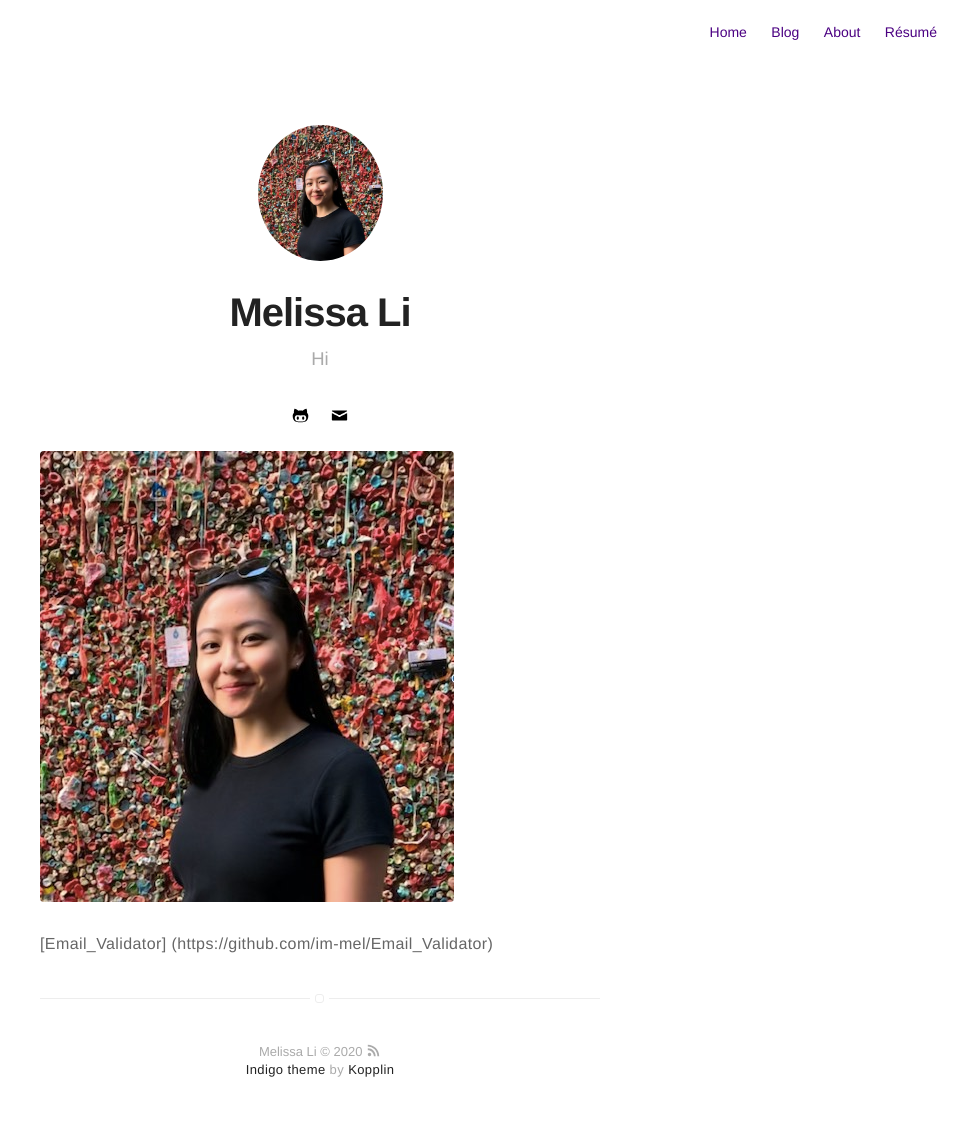
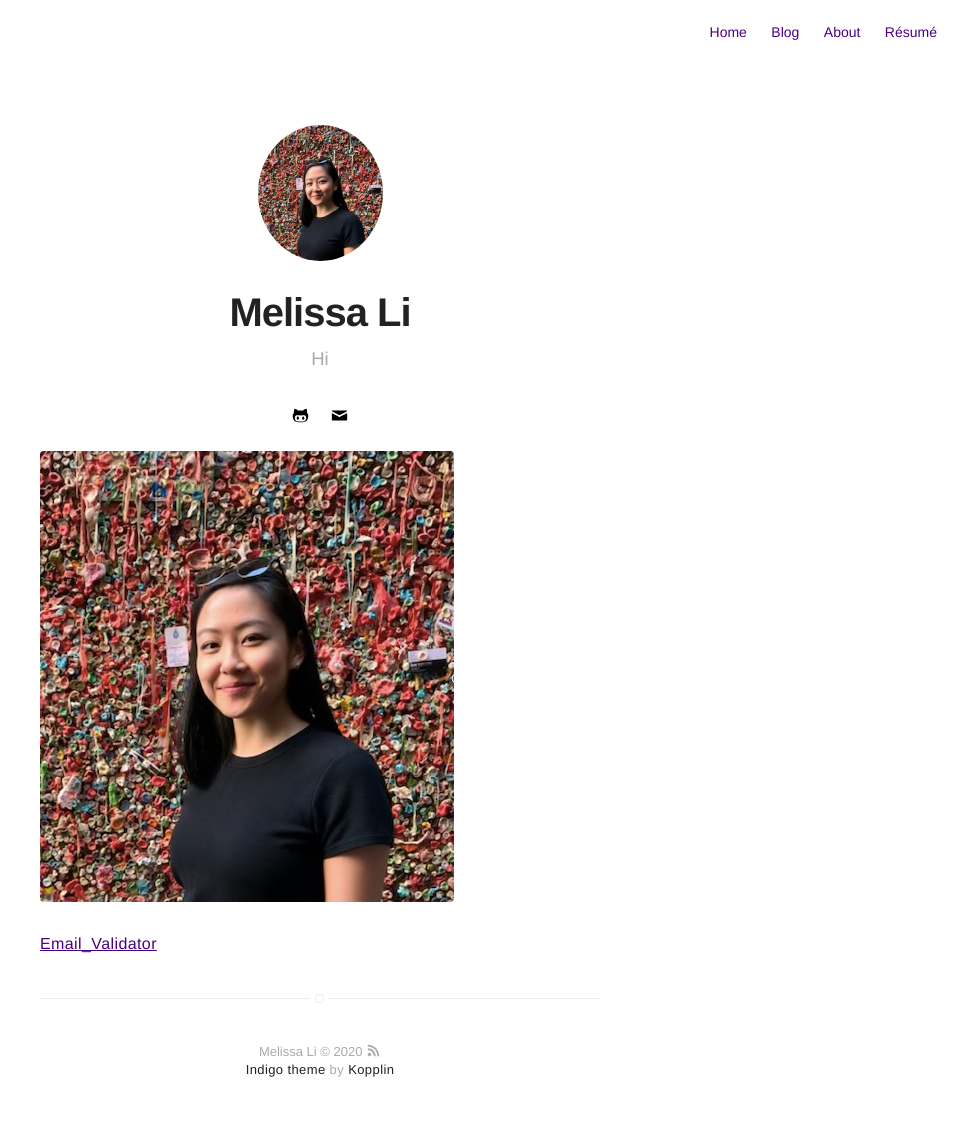
Before and after one commit to im-mel/im-mel.github.io, a Jekyll site: the page built from projects.md, in a window 1280 px wide. Shown: the whole page, without its empty margins (320-1280 px from the left). Built offline with Jekyll 4.4.1, drawn with Linux system fonts in a browser that asks for light colours; part of the change alters nothing that is shown.

Commit message:
Update projects.md

```diff
--- a/projects.md
+++ b/projects.md
@@ -4,4 +4,4 @@ layout: page
 ---
 ![Profile Image]({{ site.url }}/{{ site.picture }})
 
-[Email_Validator] (https://github.com/im-mel/Email_Validator)
+[Email_Validator](EmailValidation.java)
```
